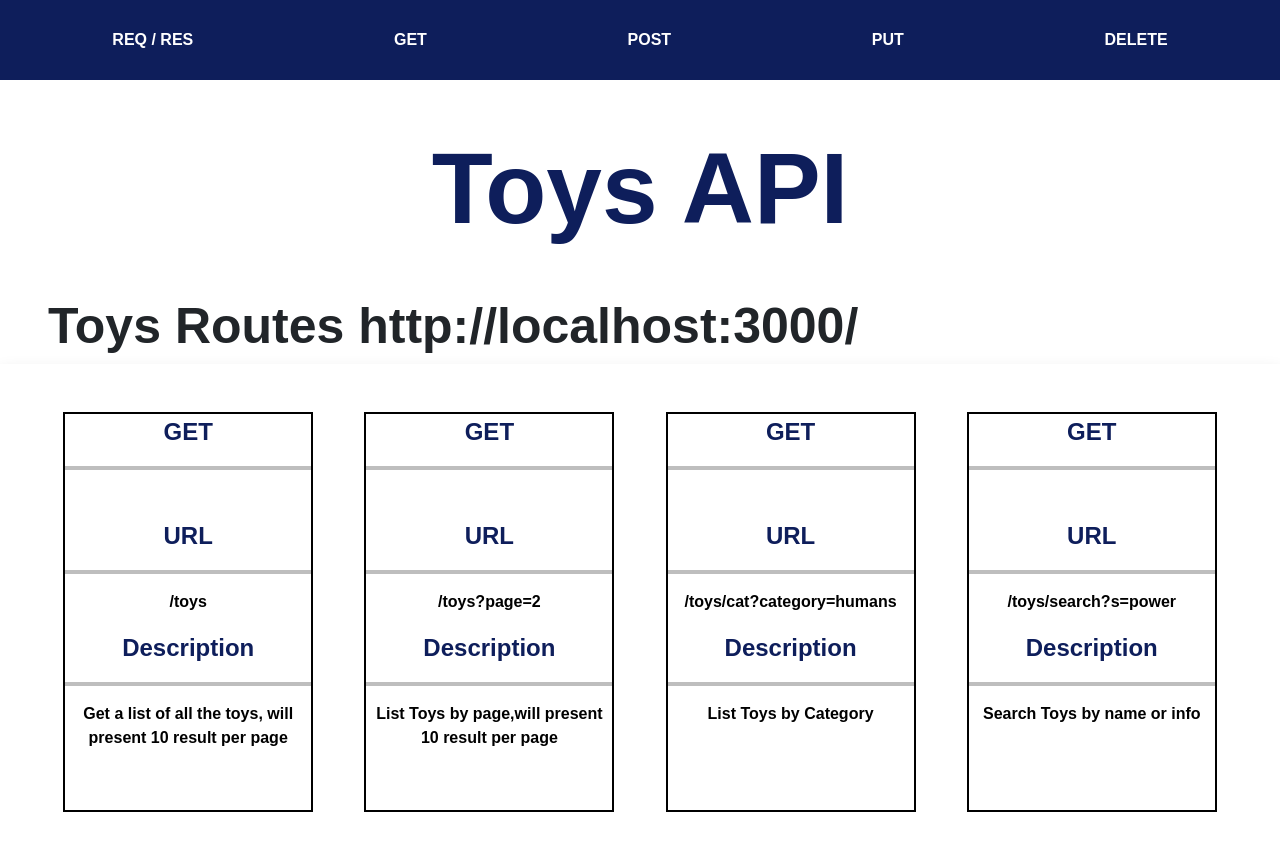
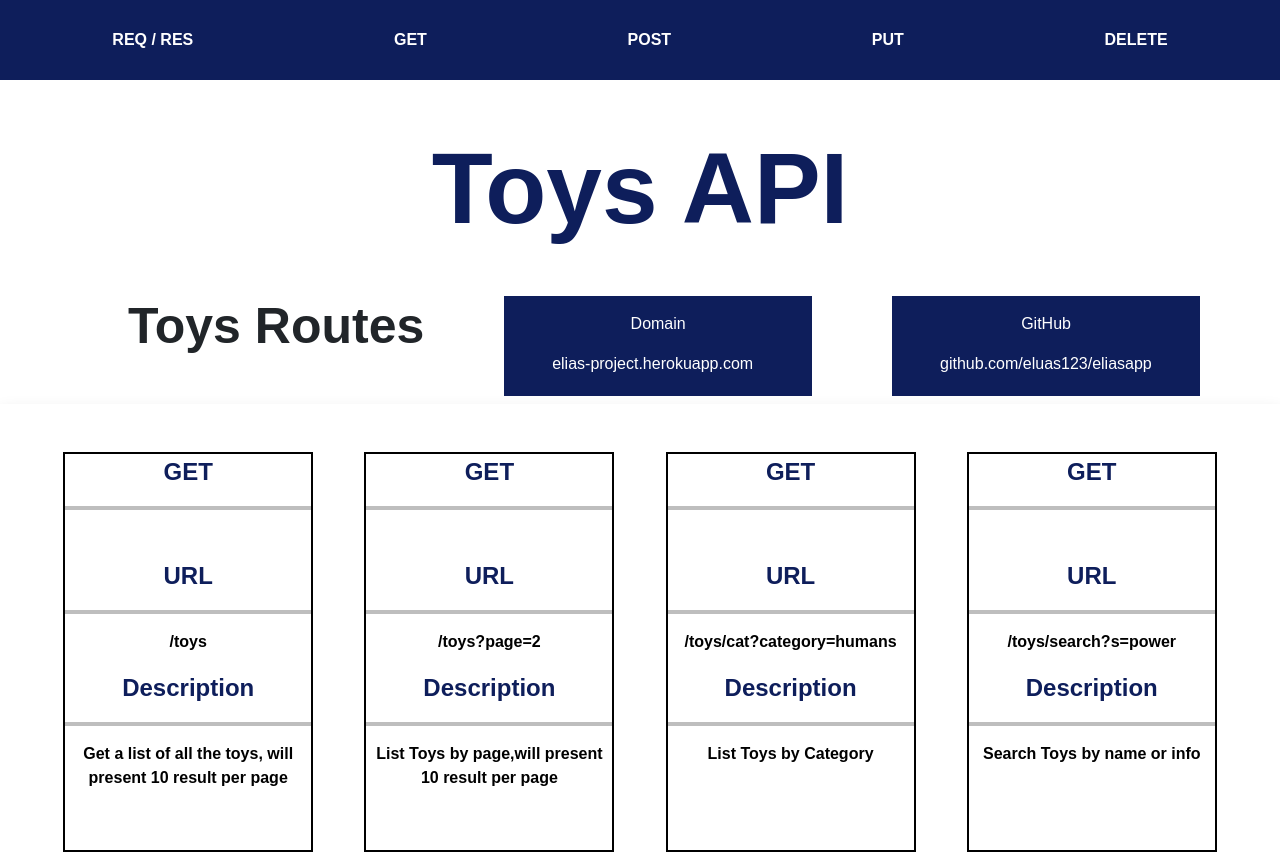
Before and after one commit to eluas123/toys-project-BackEnd, a website: page public/admin/index.html in a window 1280 px wide. Shown: the top 855 px of the page. Drawn offline with Linux system fonts and the light colour scheme.

Commit message:
Add files via upload

```diff
--- a/public/admin/api.css
+++ b/public/admin/api.css
@@ -27,6 +27,11 @@ h1 {
 h2 {
     font-size: 50px;
     font-weight: 750;
+}
+
+.domain {
+    height: 100px;
+    background: #0E1E5B;
 }
 
 .container-fluid2 {
--- a/public/admin/index.html
+++ b/public/admin/index.html
@@ -19,7 +19,17 @@
         <a href="index.html">DELETE</a>
     </header>
     <h1 class="text-center mt-5">Toys API</h1>
-    <h2 class="ms-5 mt-5">Toys Routes http://localhost:3000/</h2>
+    <div class="links d-flex justify-content-evenly ms-5 mt-5">
+        <h2>Toys Routes</h2>
+        <div class="domain col-md-3">
+            <p class="text-white text-center">Domain</p>
+            <a class="ms-5" href="https://elias-project.herokuapp.com">elias-project.herokuapp.com</a>
+        </div>
+        <div class="domain col-md-3">
+            <p class="text-white text-center">GitHub</p>
+            <a class="ms-5" href="https://github.com/eluas123/eliasapp">github.com/eluas123/eliasapp</a>
+        </div>
+    </div>
     <div class="container-fluid2 shadow">
         <div class="container d-flex justify-content-evenly mt-2 pt-5">
             <div class="box">GET
@@ -125,7 +135,7 @@
             </div>
         </div>
     </div>
-    <h2 class="ms-5 mt-5">Users Routes http://localhost:3000/</h2>
+    <h2 class="ms-5 mt-5">Users Routes</h2>
     <div class="container-fluid3">
         <div class="container d-flex justify-content-evenly mt-2 p-5">
             <div class="box2 text-dark">POST
```
Also changed, not shown: links.txt (+7 -0 lines).
